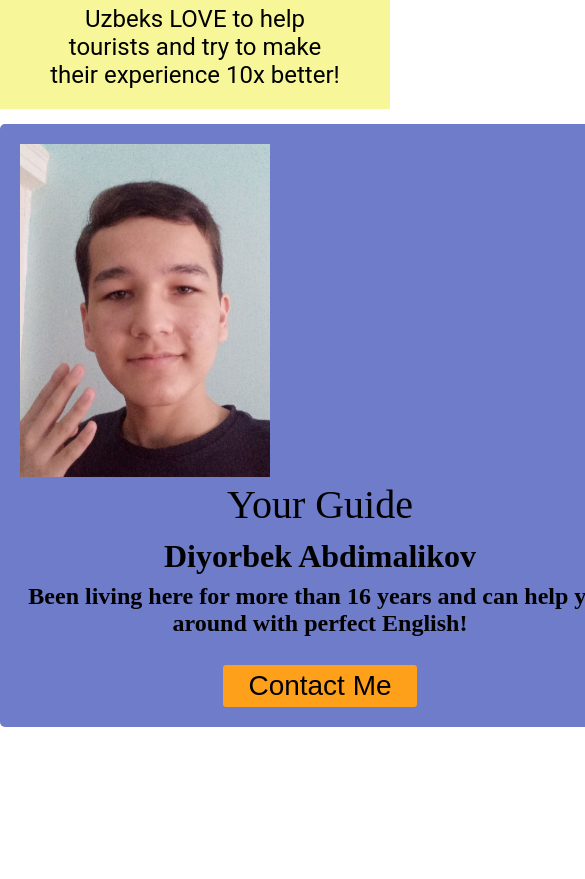
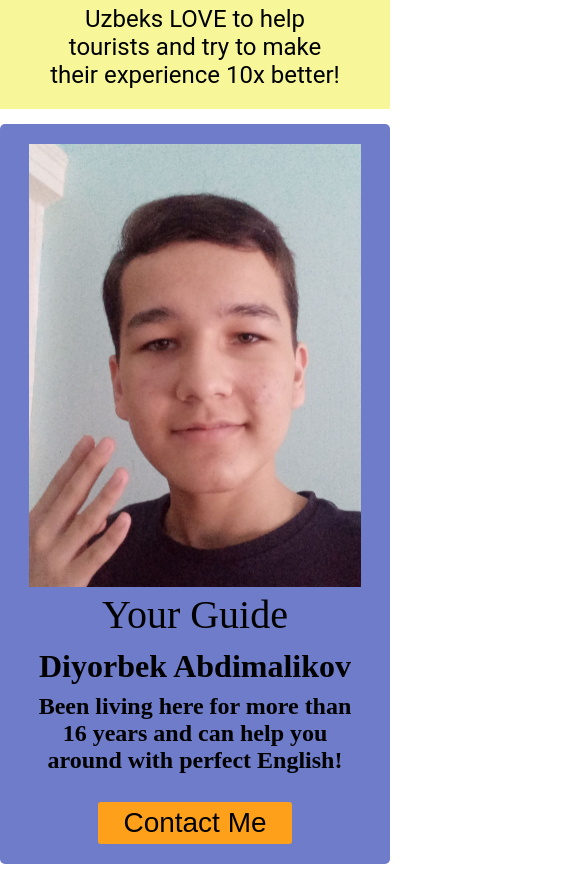
Before and after one commit to abdimalikovdiyorbek/country-homepage, a plain HTML site: page index.html in a window 390 px wide. Shown: the part 1702-2581 px from the top of the page, 585 px wide, since content can reach past the window. Before the commit the page ends 2444 px from the top, so only its background shows below. Drawn offline with Linux system fonts and the light colour scheme.

Commit message:
Made the card responsive

```diff
--- a/styles.css
+++ b/styles.css
@@ -61,14 +61,25 @@ body {
 #card {
     background: #6e7cc9;
     display: flex;
-    flex-wrap: wrap;
-    width: 600px;
+    max-width: 600px;
     margin: 15px auto;
     padding: 20px;
     border-radius: 5px;
 }
 #card-img {
-    width: 250px;
+    width: 100%;
+    min-width: 250px;
+}
+@media (max-width: 650px) {
+    #card {
+        flex-direction: column;
+        align-items: center;
+        text-align: center;
+    }
+
+    #card-img {
+        max-width: 95%;
+    }
 }
 #card-title {
     font-family: Roboto Slab;
@@ -84,7 +95,7 @@ body {
 }
 #card-caption {
     font-family: Roboto Slab;
-    margin: 8px 3px;
+    margin: 8px 6px;
 }
 #card-contact {
     background: #ffa01b;
```
